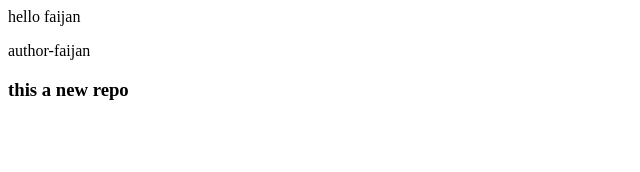
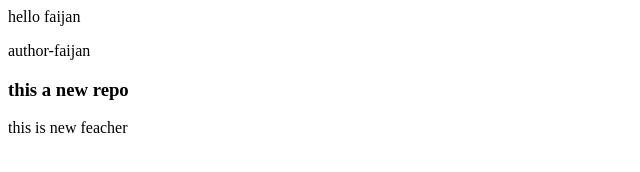
Before and after one commit to mritunjay556/chandryan, a plain HTML site: page index.html in a window 1280 px wide. Shown: the whole page, without its empty margins (0-640 px from the left). Drawn offline with Linux system fonts and the light colour scheme.

Commit message:
add new feacher

```diff
--- a/index.html
+++ b/index.html
@@ -1,3 +1,4 @@
 <p>hello faijan</p>
 author-faijan
 <h3>this a new repo</h3>
+<p>this is new feacher</p>
```
